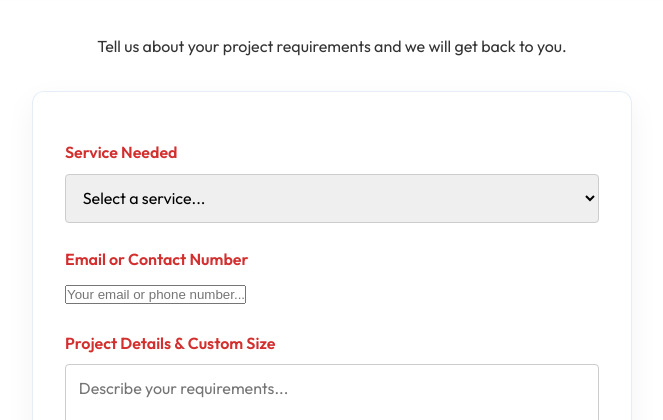
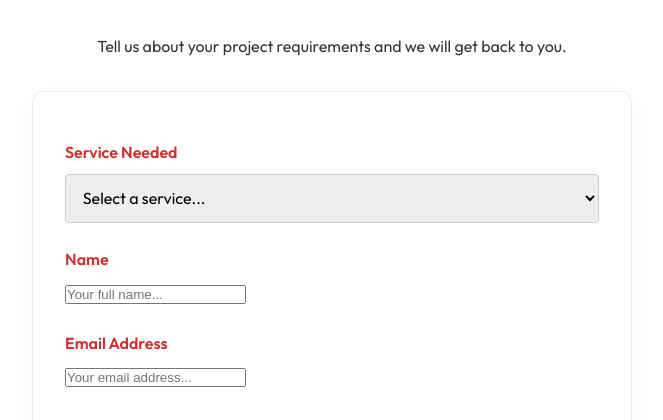
Before and after one commit to kalmeshwargurav1028-sys/Chhatrapati-Digital, a Flask app: page / in a window 1280 px wide. Shown: the part 6080-6500 px from the top of the page, without its empty margins (308-971 px from the left). Run offline with Flask 3, Linux system fonts and the light colour scheme; data that the repository does not hold is empty.

Commit message:
Update order form to capture client name and email

```diff
--- a/static/js/script.js
+++ b/static/js/script.js
@@ -19,6 +19,7 @@ document.addEventListener('DOMContentLoaded', () => {
             e.preventDefault();
 
             const service = document.getElementById('serviceType').value;
+            const name = document.getElementById('orderName').value;
             const contact = document.getElementById('orderContact').value;
             const details = document.getElementById('orderDetails').value;
             const submitBtn = orderForm.querySelector('button[type="submit"]');
@@ -38,7 +39,7 @@ document.addEventListener('DOMContentLoaded', () => {
                         service: service,
                         details: details,
                         client_email: contact,
-                        client_name: "Website Visitor"
+                        client_name: name
                     })
                 });
 
--- a/templates/index.html
+++ b/templates/index.html
@@ -382,8 +382,12 @@
                         </select>
                     </div>
                     <div class="form-group">
-                        <label for="orderContact">Email or Contact Number</label>
-                        <input type="text" id="orderContact" placeholder="Your email or phone number..." required>
+                        <label for="orderName">Name</label>
+                        <input type="text" id="orderName" placeholder="Your full name..." required>
+                    </div>
+                    <div class="form-group">
+                        <label for="orderContact">Email Address</label>
+                        <input type="email" id="orderContact" placeholder="Your email address..." required>
                     </div>
                     <div class="form-group">
                         <label for="orderDetails">Project Details & Custom Size</label>
```
